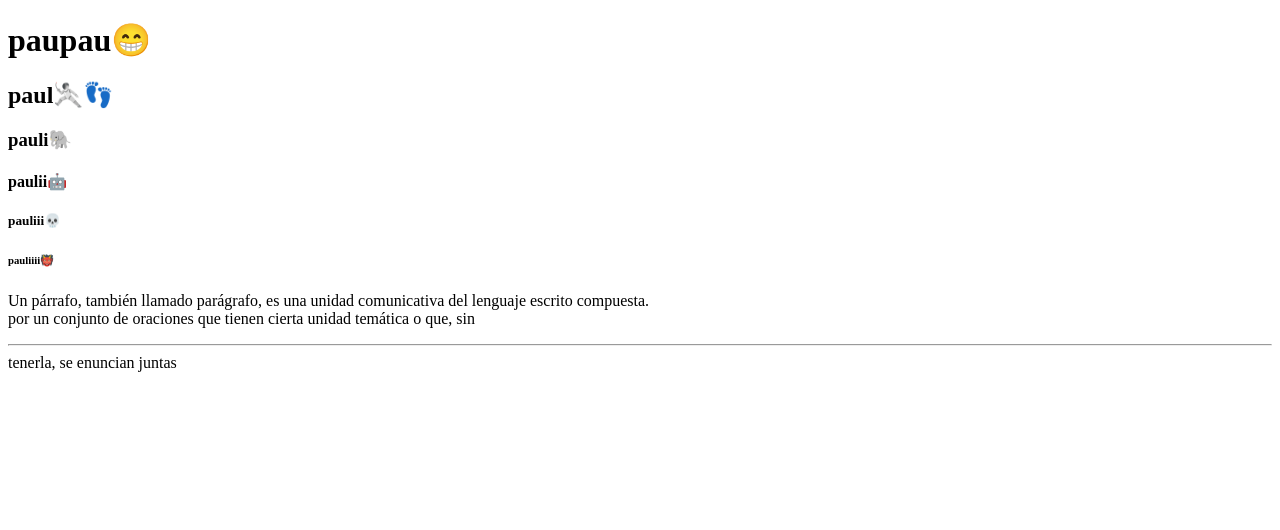
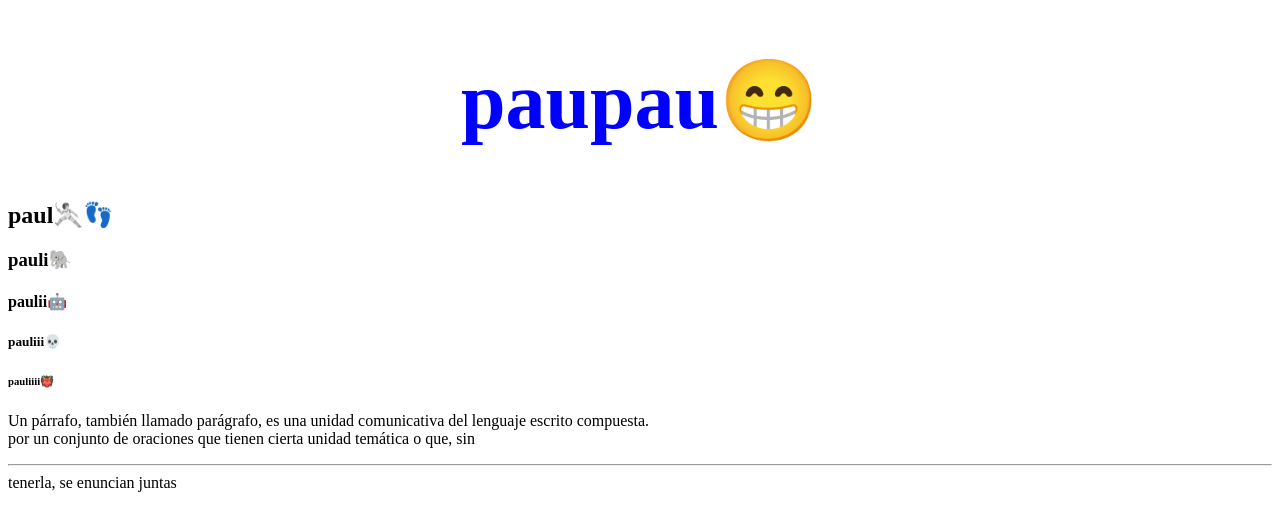
Before and after one commit to paulinagutierrex/brhrb, a website: page index.html in a window 1280 px wide. Drawn offline with Linux system fonts and the light colour scheme.

Commit message:
titulos titulos, color a la letra , diseño y estilo de la pagina

```diff
--- a/index.html
+++ b/index.html
@@ -1,6 +1,7 @@
 <!DOCTYPE html>
 <html lang="en">
   <head>
+    <link rel="stylesheet" href="style.css">
     <meta charset="UTF-8" />
     <meta name="viewport" content="width=device-width, initial-scale=1.0" />
     <meta http-equiv="X-UA-Compatible" content="ie=edge" />
--- /dev/null
+++ b/style.css
@@ -0,0 +1,5 @@
+h1 {
+  color: blue;
+  font-size: 80px;
+  text-align: center;
+}
```
